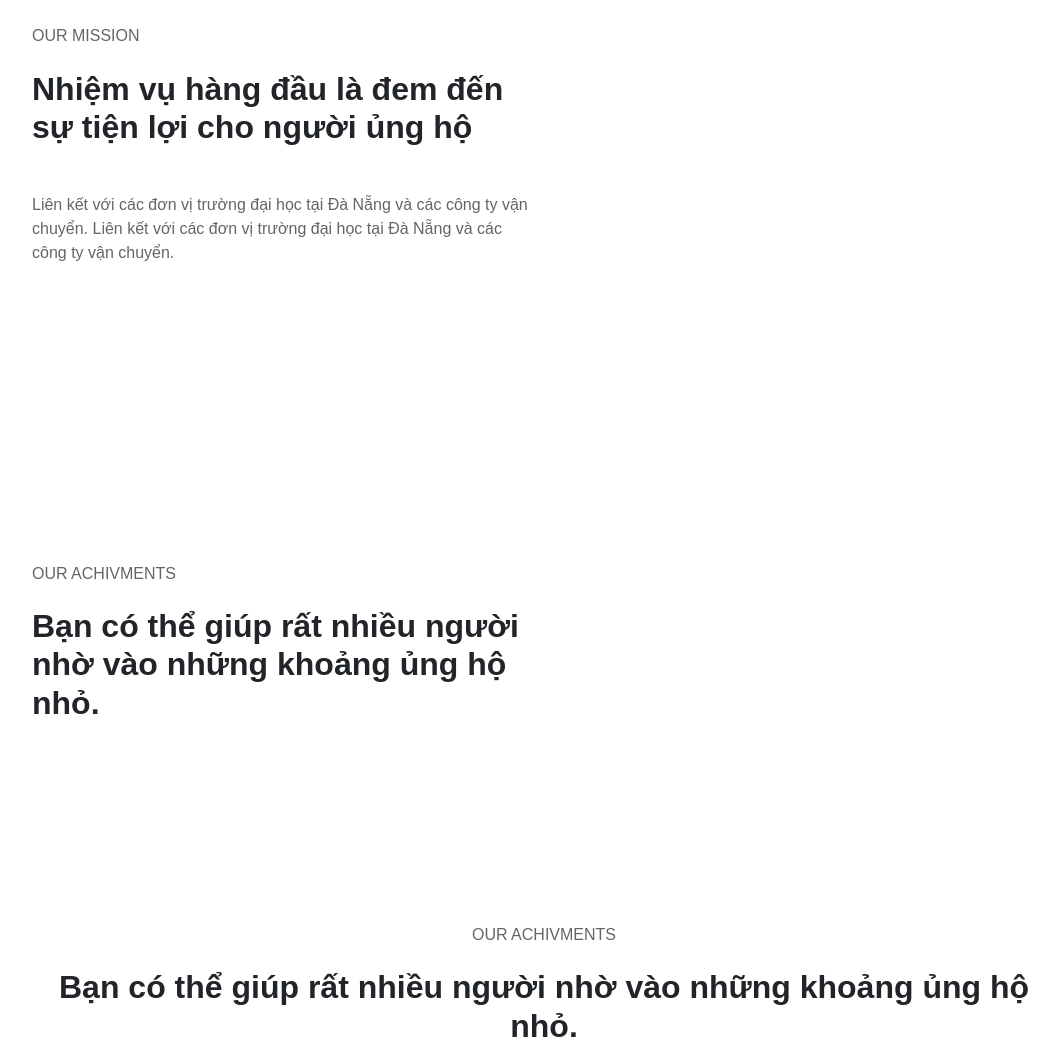
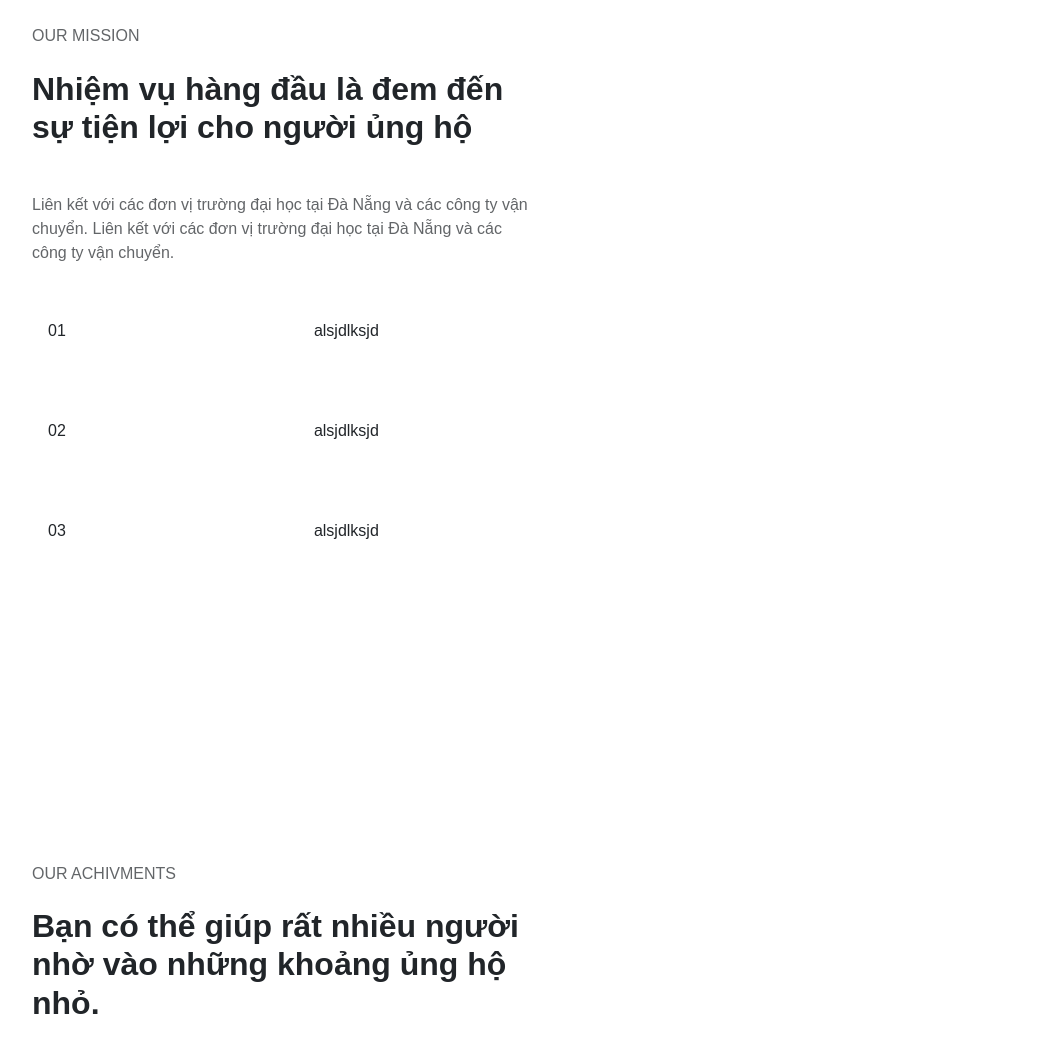
Before and after one commit to lantuyan/doan.github.io, a PHP site: page / in a window 1280 px wide. Shown: the part 2118-3161 px from the top of the page, without its empty margins (96-1155 px from the left). Run offline with PHP 8.4, Linux system fonts and the light colour scheme; some libraries are stand-ins or nearby versions; some web fonts are replaced.

Commit message:
add content mission

```diff
--- a/index.html
+++ b/index.html
@@ -209,6 +209,33 @@
                 <p>Liên kết với các đơn vị trường đại học tại Đà Nẵng và các công ty vận chuyển.
                     Liên kết với các đơn vị trường đại học tại Đà Nẵng và các công ty vận chuyển.
                 </p>
+                <div class="row">
+                    <div class="col-12 content-number">
+                        <div class="row">
+                            <div class="number col-3">
+                                <div class="number">01</div>
+                            </div>
+                            <div class="content col-9">alsjdlksjd</div>
+                        </div>
+                    </div>
+                        <div class="col-12 content-number">
+                            <div class="row">
+                                <div class="number col-3">
+                                    <div class="number">02</div>
+                                </div>
+                                <div class="content col-9">alsjdlksjd</div>
+                            </div>
+                        </div>
+                        <div class="col-12 content-number">
+                            <div class="row">
+                                <div class="number col-3">
+                                    <div class="number">03</div>
+                                </div>
+                                <div class="content col-9">alsjdlksjd</div>
+                            </div>
+                        </div>
+                    </div>
+                </div>
             </div>
 
             <div class="col-md-6 col-12">
--- a/style.css
+++ b/style.css
@@ -198,3 +198,19 @@ img{
     height: 555px;
     width: 455px;
 }
+
+
+    /* our-mission */
+    .our-mission .content-number{
+        height: 100px;
+        /* margin: 30px 30px; */
+        /* padding: ; */
+        text-align: center;
+        line-height: 100px;
+    }
+    .our-mission .content-number .number .number{
+       height: 50px;
+       width: 50px;
+
+        /* padding: ; */
+    }
```
